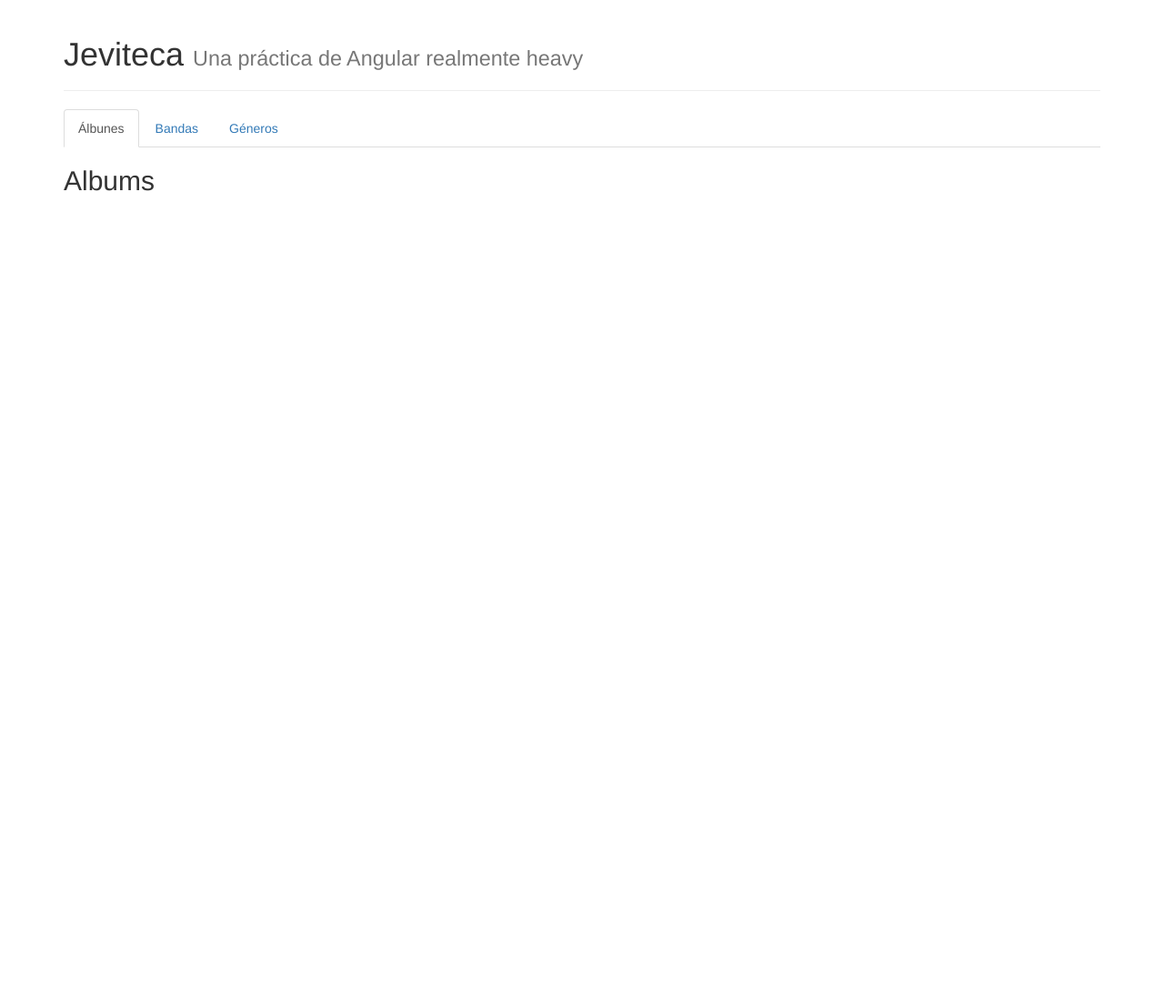
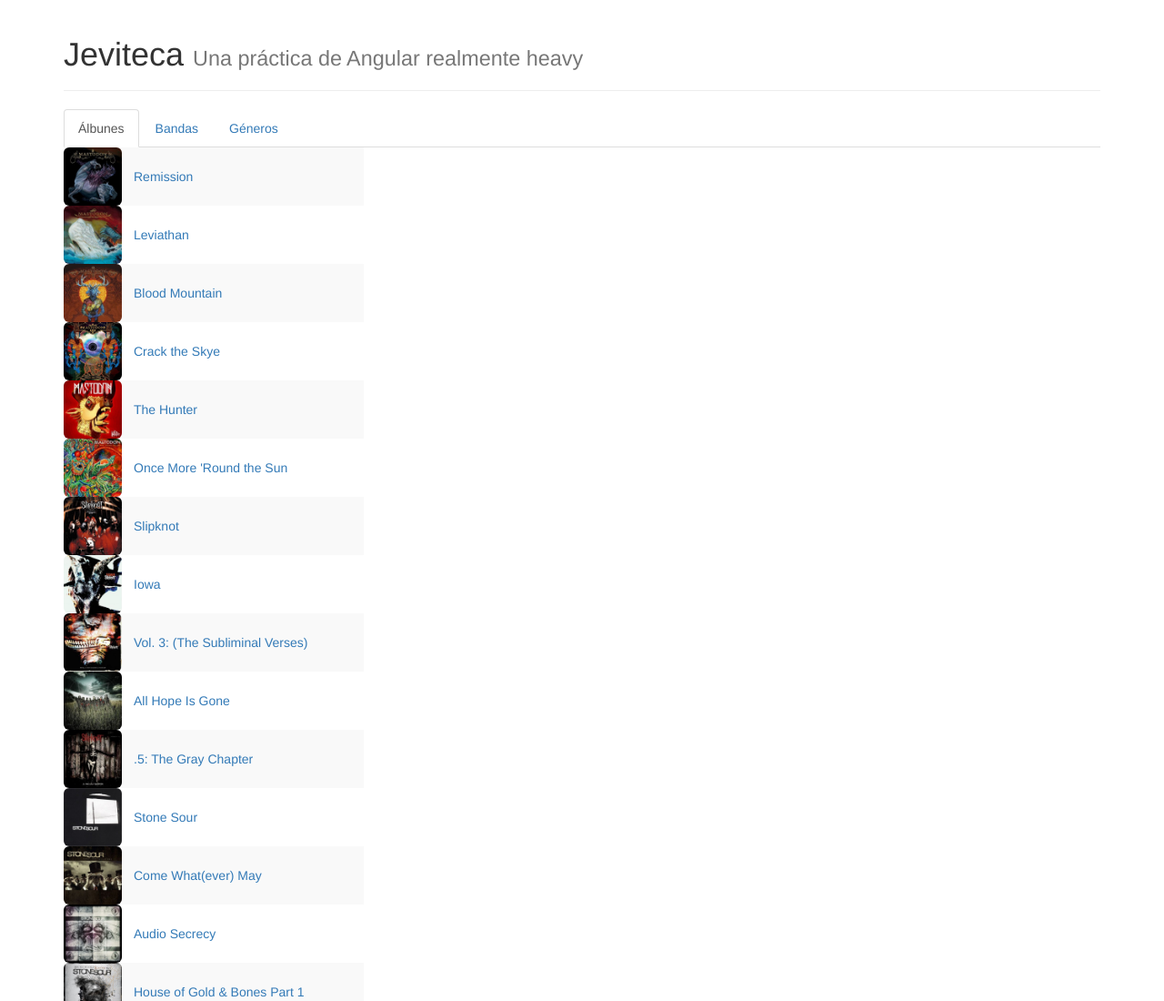
Before and after one commit to albertobarquin/jevipedia, a plain HTML site: page index.html at #/albums in a window 1280 px wide. Shown: the top 1100 px of the page at 91% size. Before the commit the page ends 800 px from the top, so only its background shows below. Drawn offline with nearby package versions, Linux system fonts and the light colour scheme; some packages are replaced by stand-ins of ours; files whose address does not match are found by name.

Commit message:
la ruta /album funciona con un template pero sin directiva

```diff
--- a/index.html
+++ b/index.html
@@ -16,9 +16,9 @@
 			</header>
 			<nav>
 				<ul class="nav nav-tabs">
-				  <li role="presentation" class="active"><a href="#">Álbunes</a></li>
-				  <li role="presentation"><a href="#">Bandas</a></li>
-				  <li role="presentation"><a href="#">Géneros</a></li>
+				  <li role="presentation" class="active"><a href="#/albums">Álbunes</a></li>
+				  <li role="presentation"><a href="#/bandas">Bandas</a></li>
+				  <li role="presentation"><a href="#/generos">Géneros</a></li>
 				</ul>
 			</nav>
             <section ng-view></section>
@@ -29,6 +29,7 @@
 	        <script src="scripts/constants/Config.js"></script>
 	        <script src="scripts/providers/ProveedorModelos.js"></script>
 	        <script src="scripts/controllers/listaAlbumsCtrl.js"></script>
+	        <script src="views/listaAlbums.html"></script>
 
 
 	       <!-- <script src="scripts/controllers/main.js"></script>
--- a/scripts/controllers/listaAlbumsCtrl.js
+++ b/scripts/controllers/listaAlbumsCtrl.js
@@ -2,6 +2,5 @@
  * Created by albertobarquin on 6/11/15.
  */
 angular.module("Jeviteca").controller("listaAlbumsCtrl", function($scope, Albums) {
-    $scope.albums = Albums.data
-    debugger;
+    $scope.albums = Albums.data;
 });
--- a/views/listaAlbums.html
+++ b/views/listaAlbums.html
@@ -1,12 +1,17 @@
-<div>
-    <header>
-        <h2>Albums</h2>
-    </header>
-    <!-- Pintamos una tabla para mostrar los posts -->
-    <table class="table">
-        <!-- Usamos una directiva "elementoPost" por cada post de la colección -->
-        <tr ng-repeat="album in albums"
-            elemento-album
-            album="album"></tr>
-    </table>
-</div>
+<table class="table-striped">
+    <tr ng-repeat="album in albums">
+        <td>
+            <img ng-src="img/{{ album.image }}" ng-if="album.image" alt="Imagen" width="64" class="img-rounded" />
+        </td>
+        <td>
+            <div>
+                <button class="btn btn-link" ng-click="notificarClick()">
+                    {{ album.title }}
+                </button>
+            </div>
+
+        </td>
+
+    </tr>
+
+</table>
```
